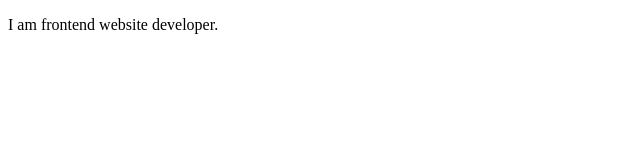
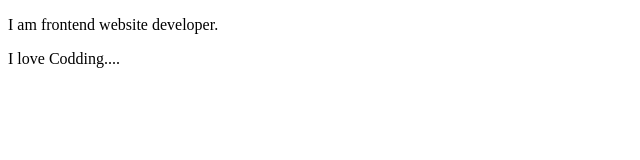
Before and after one commit to MuhammadKamran-AI/myFirst-project, a plain HTML site: page index.html in a window 1280 px wide. Shown: the full height of the page, 0-640 px from the left. Drawn offline with Linux system fonts and the light colour scheme.

Commit message:
index.html updated

```diff
--- a/index.html
+++ b/index.html
@@ -7,5 +7,6 @@
 </head>
 <body>
     <p>I am frontend website developer.</p>
+    <P>I love Codding....</P>
 </body>
 </html>
```
